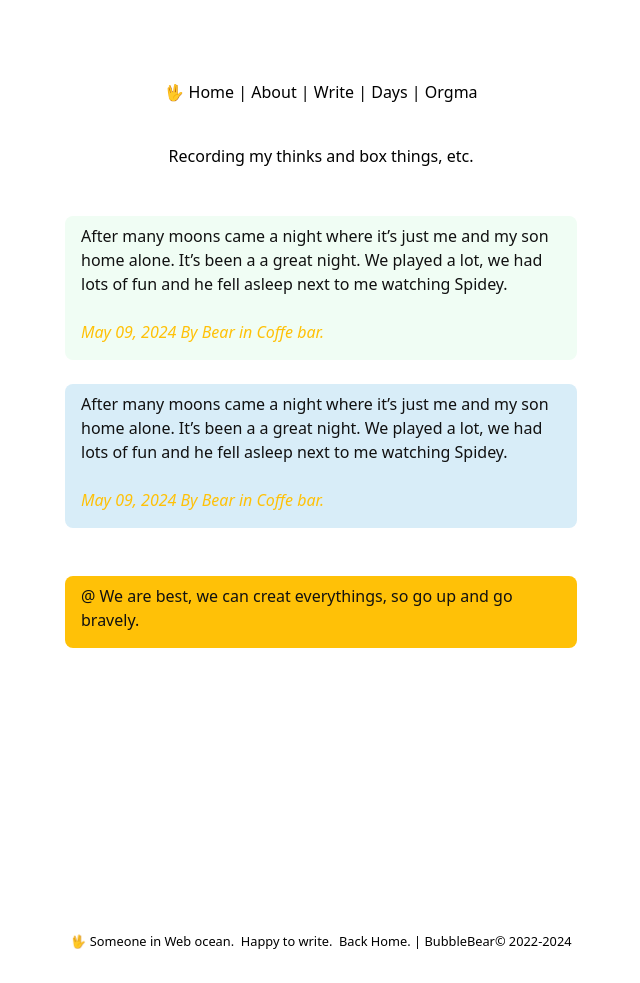
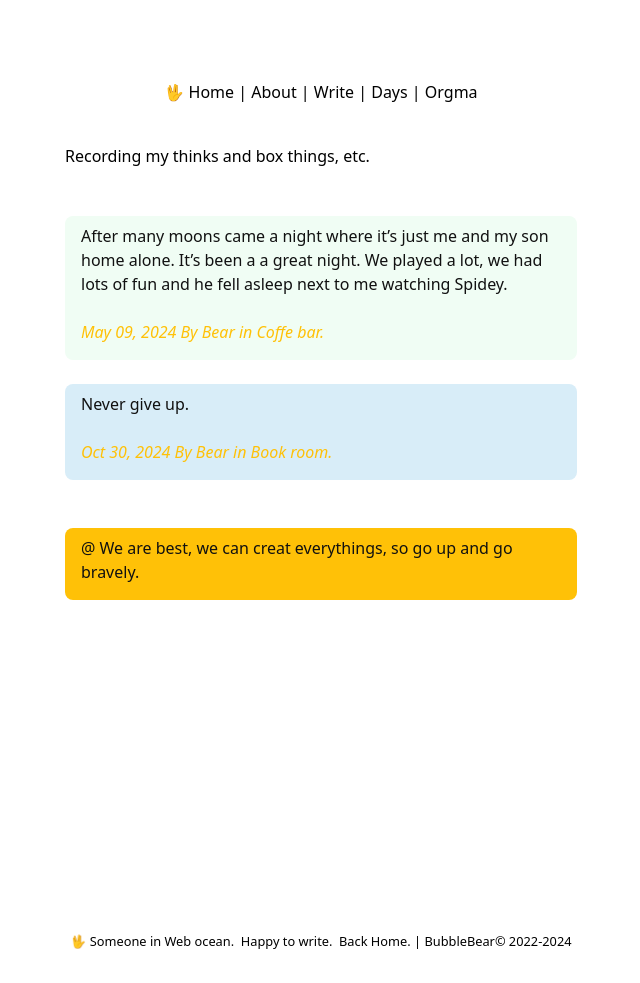
Before and after one commit to scribblebear/scribblebear.github.io, a Jekyll site: the page built from days.html, in a window 1280 px wide. Shown: the whole page, without its empty margins (319-959 px from the left). Built offline with Jekyll 4.4.1, drawn with Linux system fonts in a browser that asks for light colours.

Commit message:
10102312pm

```diff
--- a/days.html
+++ b/days.html
@@ -11,7 +11,7 @@ permalink: days
      <span class="blog_separator w-12 h-1 mt-6"></span>
    </header>
   </div>
-<center><h1>Recording my thinks and box things, etc.</h1></center>
+ <h1>Recording my thinks and box things, etc.</h1>
 <div class="mt-12 max-w-lg">
   <div class="statuslol_container">
     <div class="statuslol" style="display: flex; flex-wrap: wrap; gap: 1em; background: #f0fdf4; color: #111; border-radius: .5em; padding: 1em;">
@@ -26,9 +26,9 @@ permalink: days
   <div class="statuslol_container">
     <div class="statuslol" style="display: flex; flex-wrap: wrap; gap: 1em; background: #d8edf8; color: #111; border-radius: .5em; padding: 1em;">
      <div class="statuslol_content" style="flex-grow: 1; flex-shrink: 1; flex-basis: 0; margin: -.5em 0 0 0; text-align: left; overflow-wrap: break-word; overflow-wrap: anywhere; color: #111;">
-        <p>After many moons came a night where it’s just me and my son home alone. It’s been a a great night. We played a lot, we had lots of fun and he fell asleep next to me watching Spidey.</p>
+        <p>Never give up.</p>
         <br>
-        <div style="color: #ffc107"><h1><i>May 09, 2024 By Bear in Coffe bar.</i></h1> </div>
+        <div style="color: #ffc107"><h1><i>Oct 30, 2024 By Bear in Book room.</i></h1> </div>
      </div>
     </div>
   </div>
```
